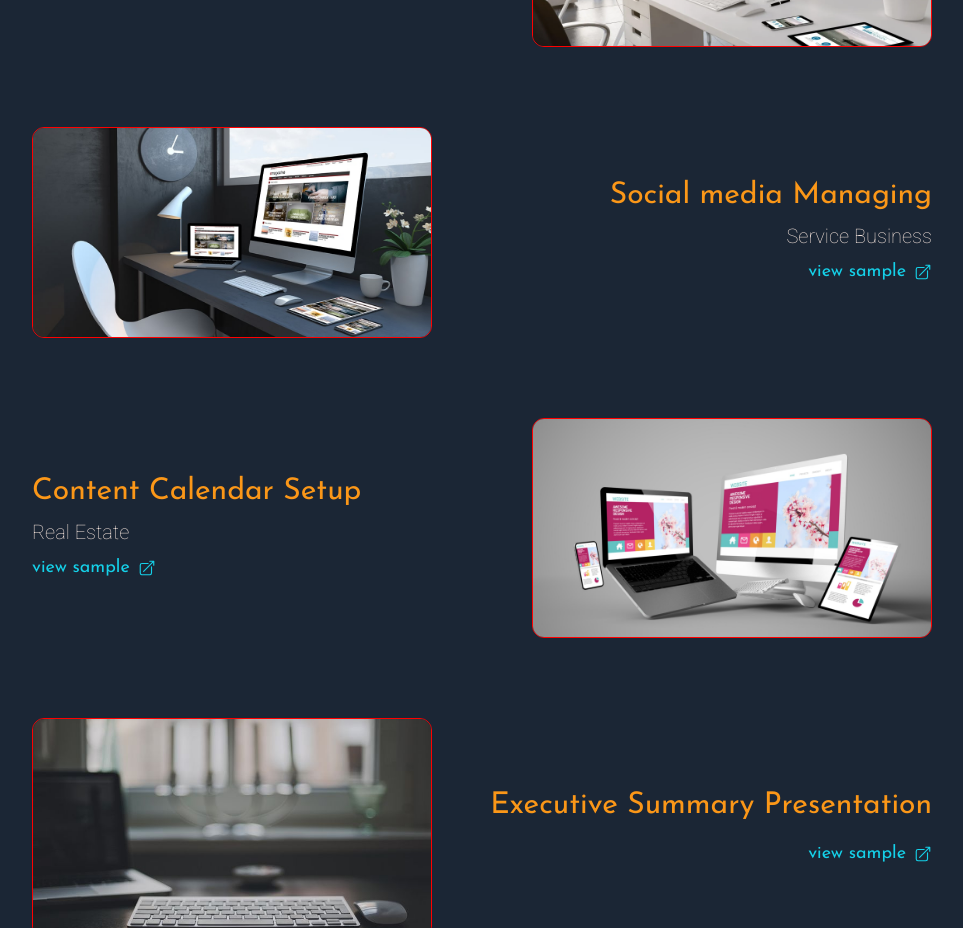
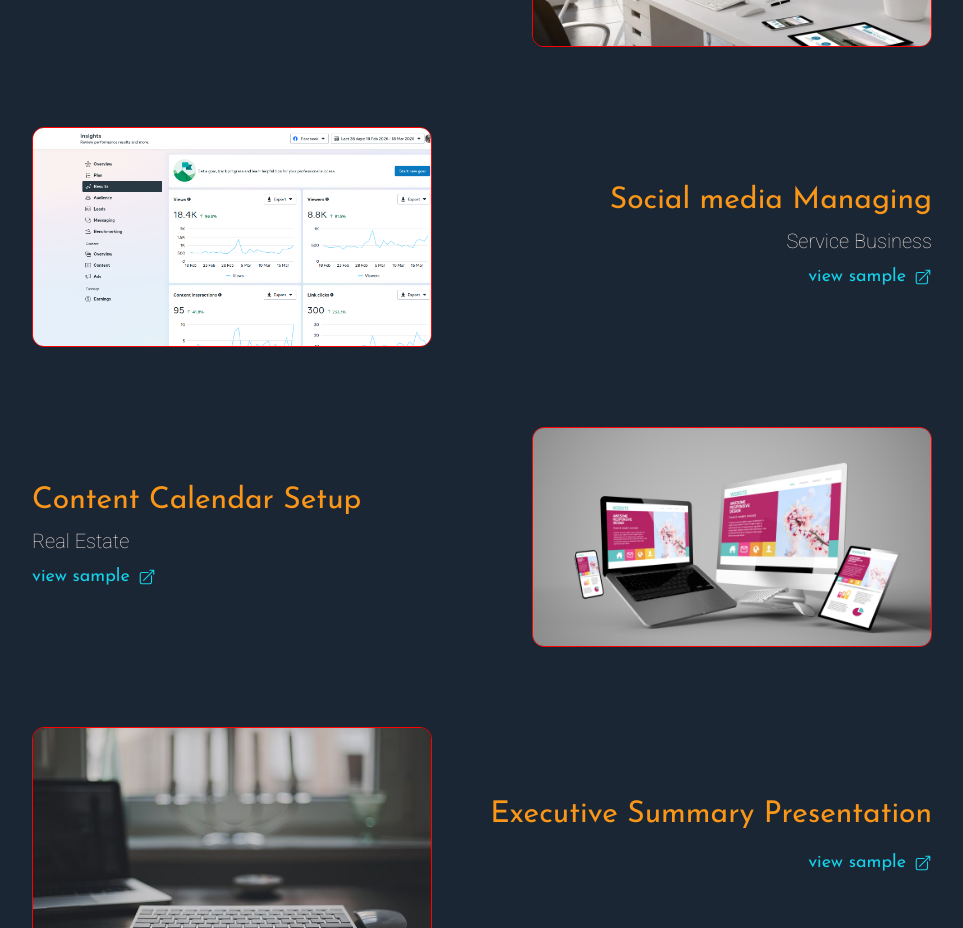
Before and after one commit to Carole27888/my-recent-portfolio, a React (Vite) app: page / in a window 1280 px wide. Shown: the part 4760-5688 px from the top of the page, without its empty margins (158-1121 px from the left). Built offline with nearby package versions, Linux system fonts and the light colour scheme.

Commit message:
Added smm

```diff
--- a/src/components/ProjectsSection/ProjectsMain.jsx
+++ b/src/components/ProjectsSection/ProjectsMain.jsx
@@ -36,8 +36,8 @@ const projects = [
         name: "Social media Managing",
         year: "Service Business",
         align: "right",
-        image: "./images/website-img-3.jpg",
-        link: "https://drive.google.com/drive/folders/1uzfDMtpO4t6YTr7D_UZ-sZ0xRpOa469x?usp=drive_link",
+        image: "./images/SCCC.png",
+        link: "images/SMMM.pdf",
     },
     {
         name: "Content Calendar Setup",
```
Also changed, not shown: public/images/SCCC.png (added), 1 other file (tests, documents, lock files or other folders).
